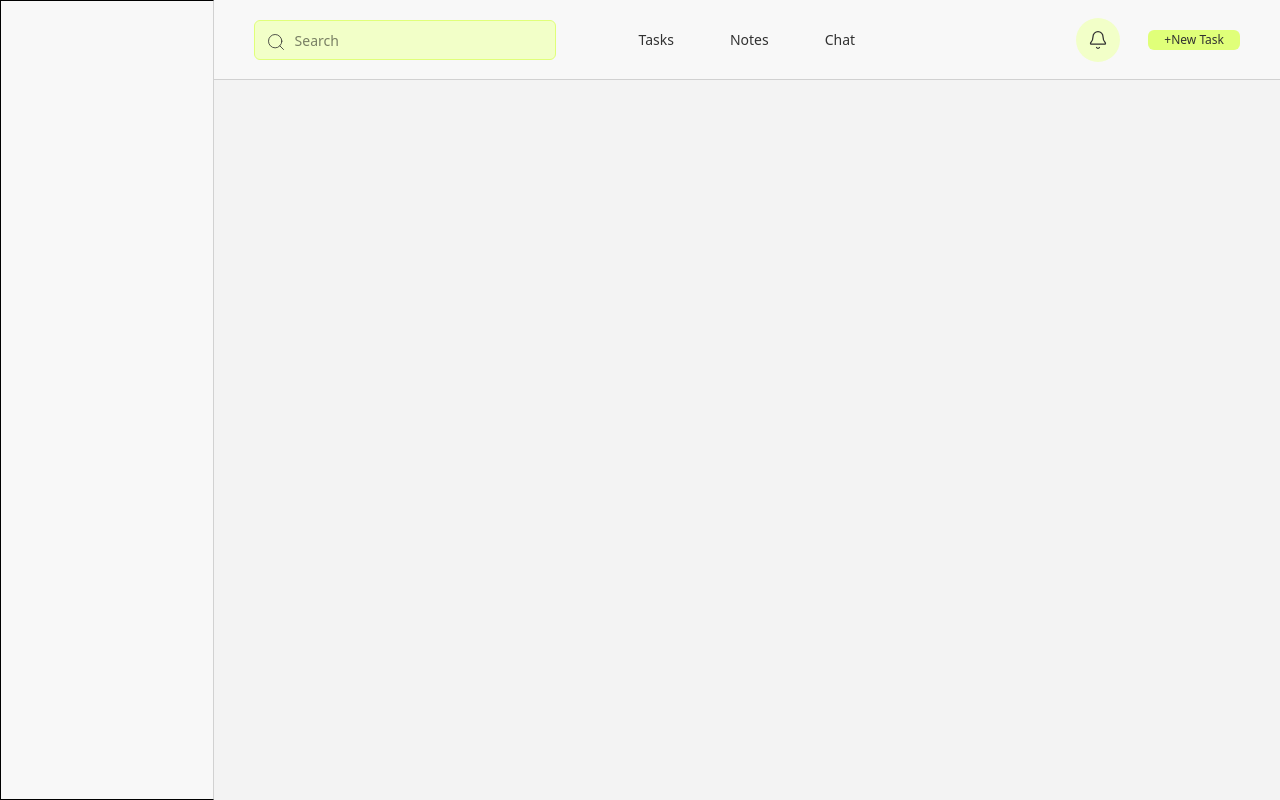
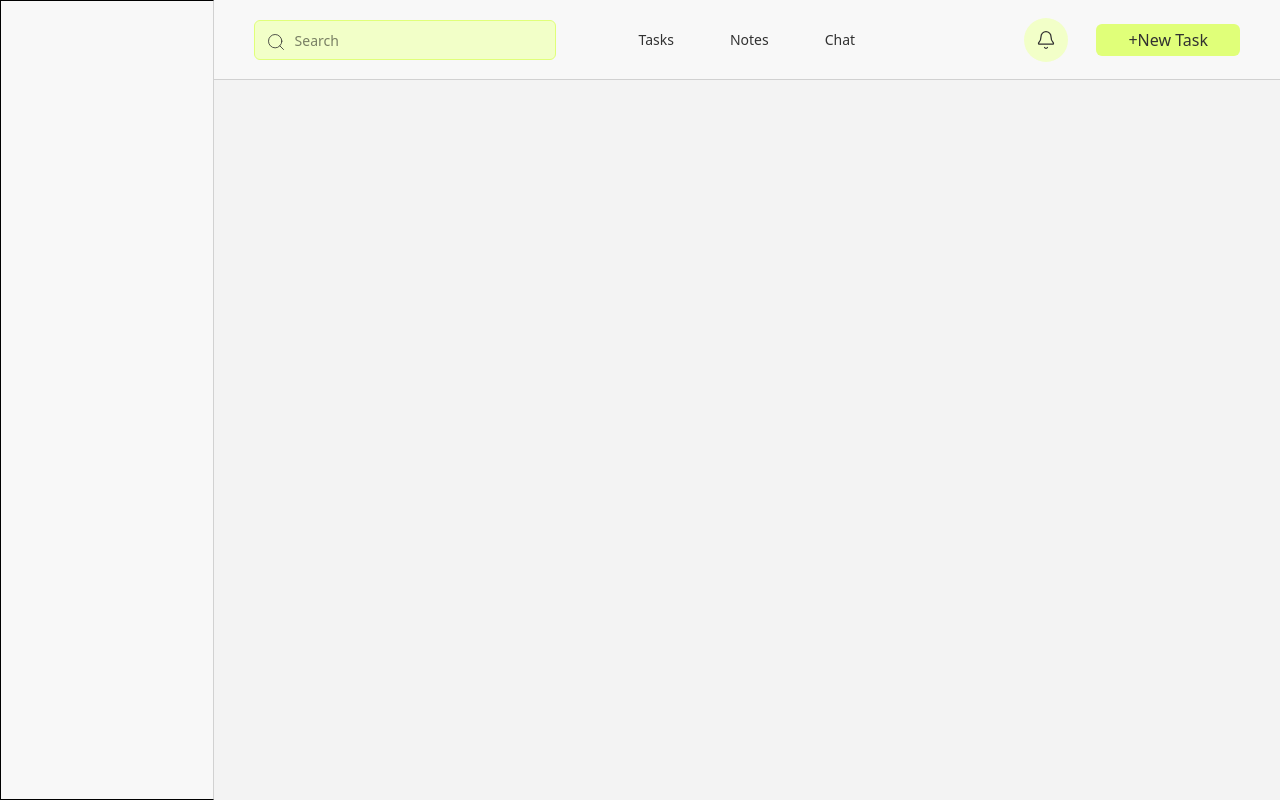
Before and after one commit to Efandio/Proment, a React (Vite) app: page / in a window 1280 px wide. Built offline with nearby package versions, Linux system fonts and the light colour scheme.

Commit message:
dashboard header

```diff
--- a/src/components/DashboardHeader.tsx
+++ b/src/components/DashboardHeader.tsx
@@ -48,7 +48,7 @@ const DashboardHeader = () => {
                 </span>
 
                     {/* NewTask Button */}
-                <MyButton buttonType={"button"} size={"small"} variant={"primary"}>+New Task</MyButton>
+                <MyButton buttonType={"button"} size={"medium"} variant={"primary"}>+New Task</MyButton>
             </div>
 
         </div>
```
